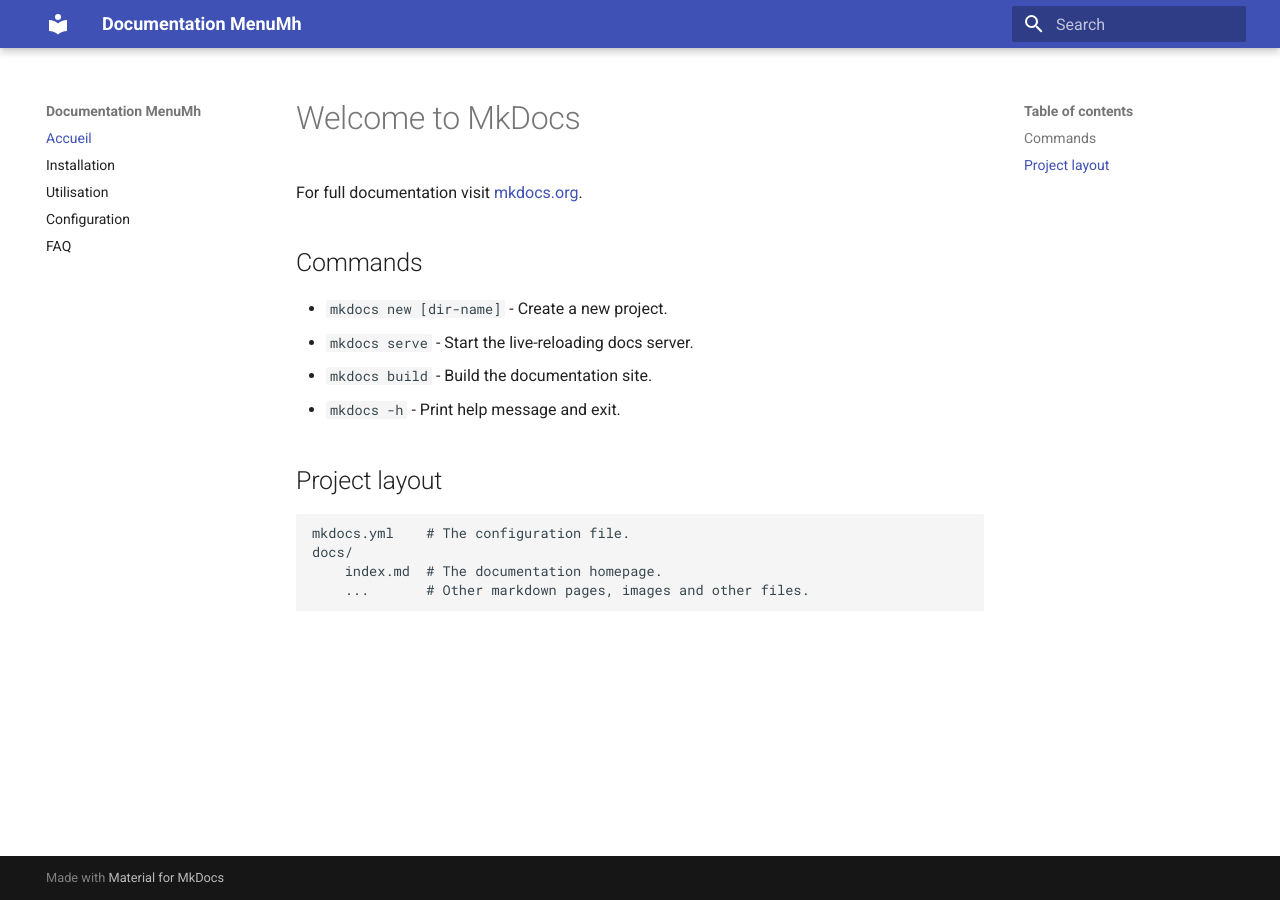
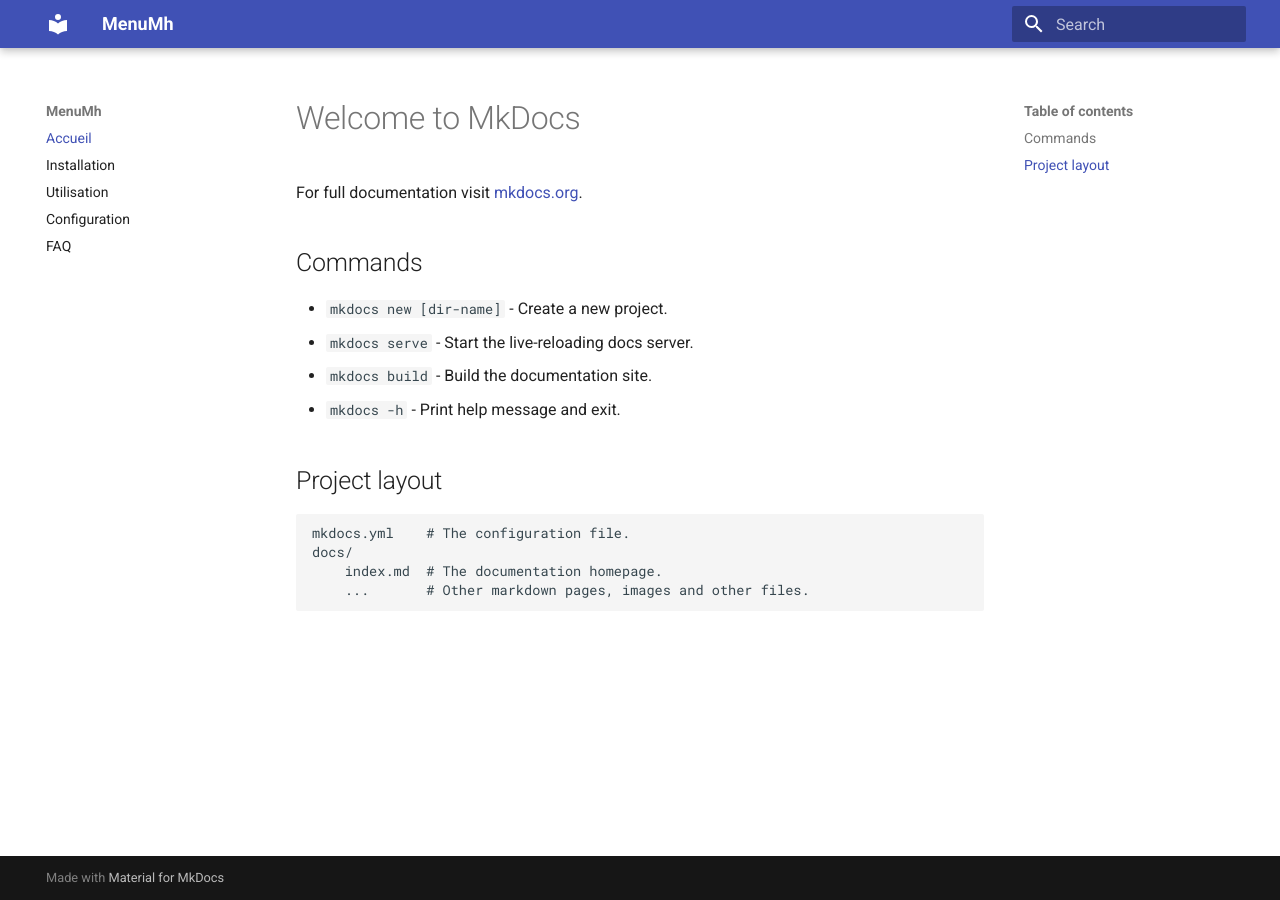
Before and after one commit to BastouP/DocMh, an MkDocs documentation site: the page built from docs/index.md, in a window 1280 px wide. Built offline with MkDocs 1.6.1 and Material for MkDocs 9.7.7, drawn with Linux system fonts in a browser that asks for light colours.

Commit message:
Update mkdocs.yml

```diff
--- a/mkdocs.yml
+++ b/mkdocs.yml
@@ -1,4 +1,4 @@
-site_name: Documentation MenuMh
+site_name: MenuMh
 
 theme:
   name: material
```
